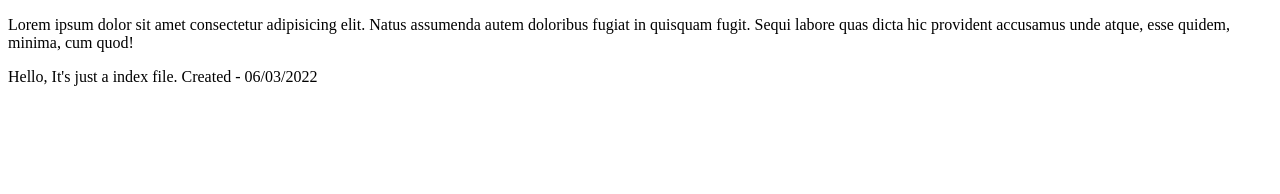
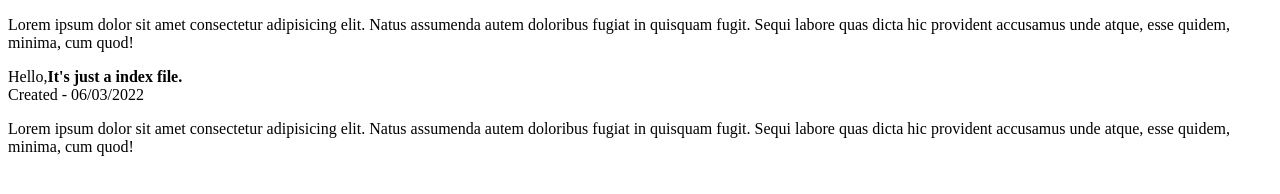
Before and after one commit to minamathu/myproject, a plain HTML site: page index.html in a window 1280 px wide. Drawn offline with Linux system fonts and the light colour scheme.

Commit message:
just a commit

```diff
--- a/index.html
+++ b/index.html
@@ -1,13 +1,12 @@
 <!DOCTYPE html>
 <html>
 <head>
-	<title>my test title</title>
+	<title>Test Title</title>
 </head>
 <body>
 	<p>Lorem ipsum dolor sit amet consectetur adipisicing elit. Natus assumenda autem doloribus fugiat in quisquam fugit. Sequi labore quas dicta hic provident accusamus unde atque, esse quidem, minima, cum quod!</p>
-<p>
-Hello,
-It's just a index file.
-Created - 06/03/2022</p>
+<p>Hello,<b>It's just a index file.</b>
+<br>Created - 06/03/2022</p>
+<p>Lorem ipsum dolor sit amet consectetur adipisicing elit. Natus assumenda autem doloribus fugiat in quisquam fugit. Sequi labore quas dicta hic provident accusamus unde atque, esse quidem, minima, cum quod!</p>
 </body>
 </html>
```
Also changed, not shown: test.txt (added).
